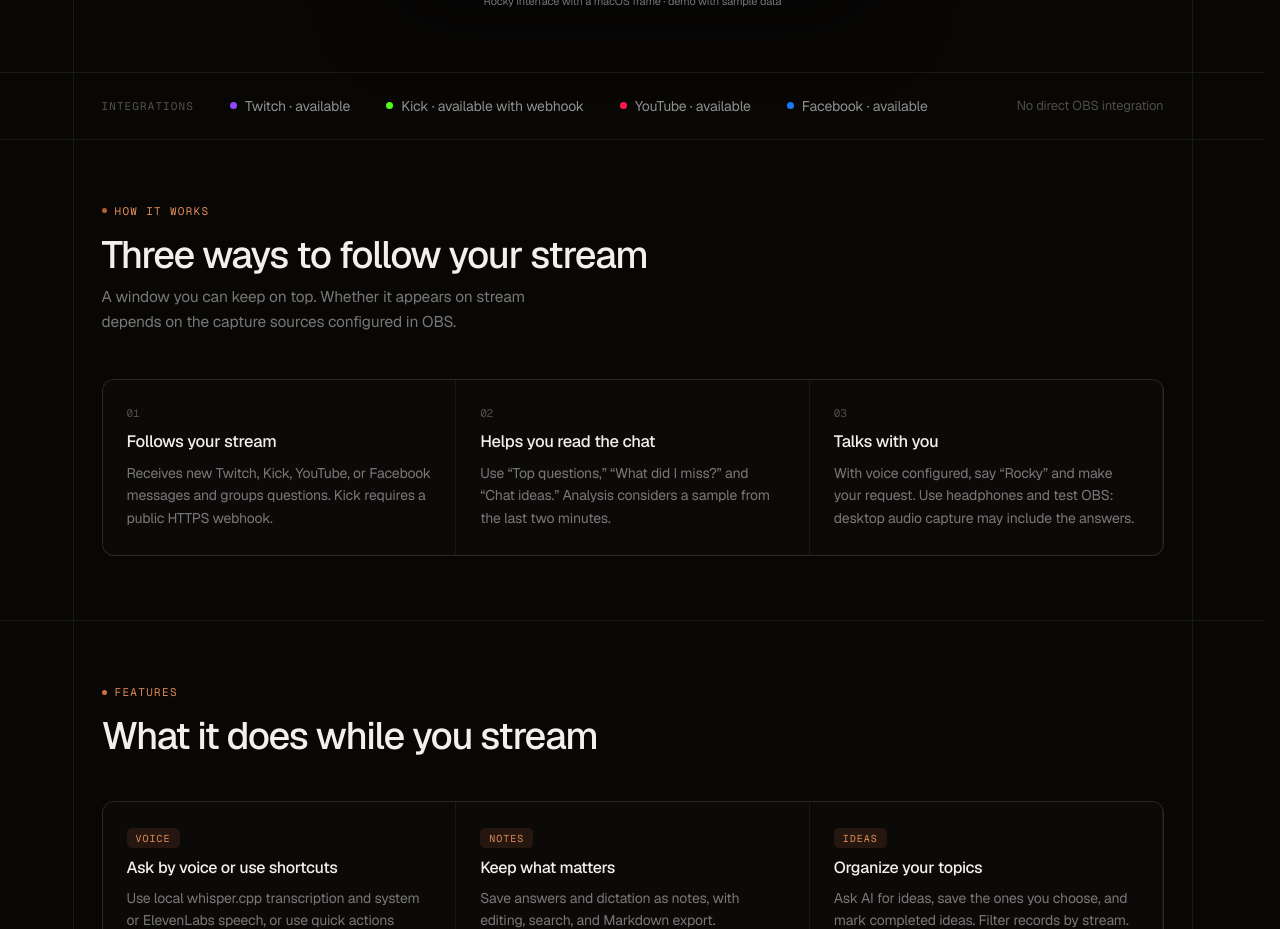
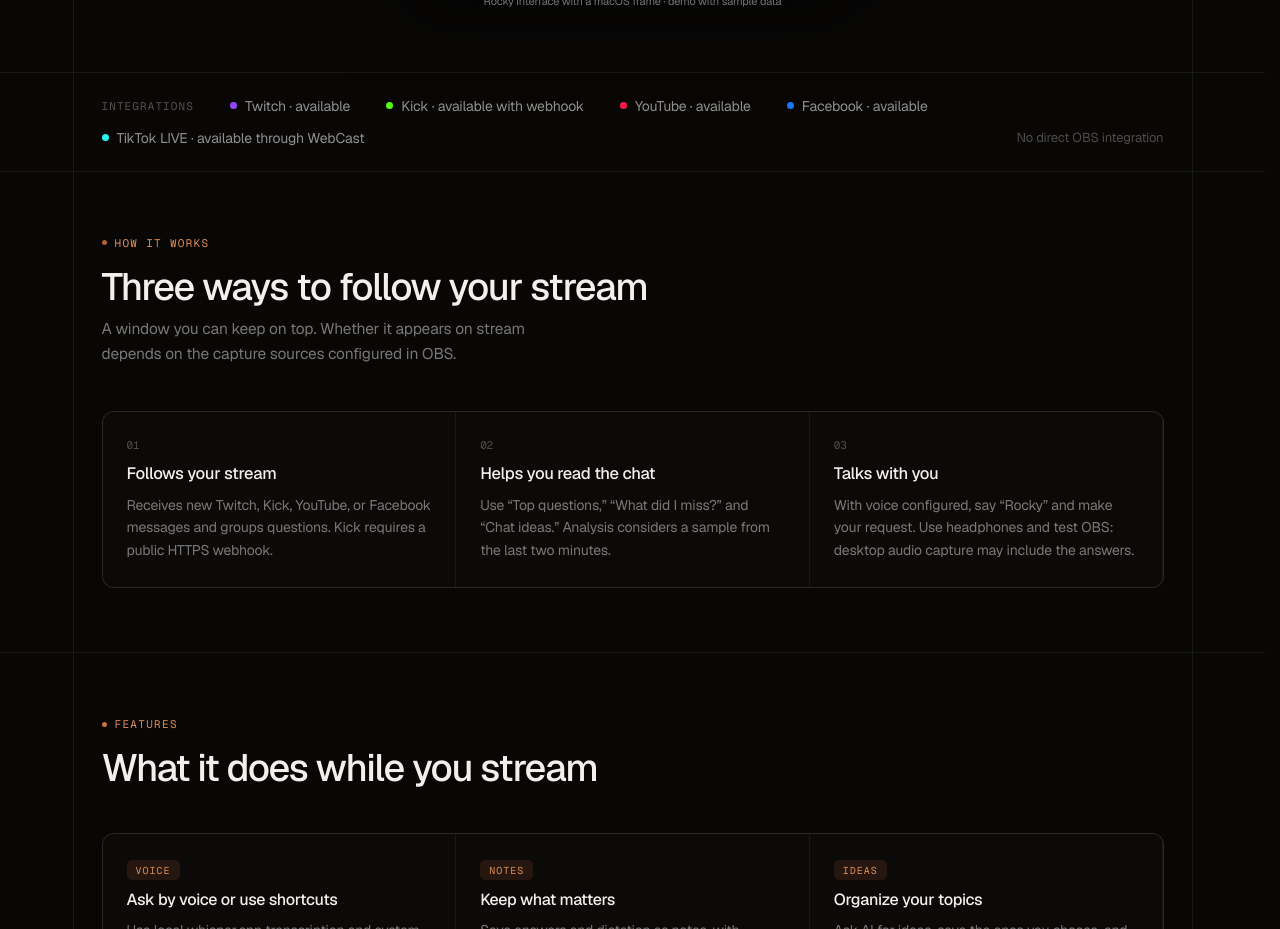
Before and after one commit to opensources-com-br/rocky, a Next.js app in the folder apps/web/: page / in a window 1280 px wide. Shown: the part 1480-2409 px from the top of the page. Built offline with nearby package versions, Linux system fonts and the light colour scheme.

Commit message:
docs: list TikTok in landing integrations

```diff
--- a/apps/web/content/landing/platforms.js
+++ b/apps/web/content/landing/platforms.js
@@ -14,6 +14,10 @@ const portuguese = [
   {
     "name": "Facebook · disponível",
     "color": "#1877f2"
+  },
+  {
+    "name": "TikTok LIVE · disponível via WebCast",
+    "color": "#25f4ee"
   }
 ];
 
@@ -21,7 +25,8 @@ const english = [
   { "name": "Twitch · available", "color": "#9146ff" },
   { "name": "Kick · available with webhook", "color": "#53fc18" },
   { "name": "YouTube · available", "color": "#ff164a" },
-  { "name": "Facebook · available", "color": "#1877f2" }
+  { "name": "Facebook · available", "color": "#1877f2" },
+  { "name": "TikTok LIVE · available through WebCast", "color": "#25f4ee" }
 ];
 
 export const getPlatforms = locale => locale === "pt-BR" ? portuguese : english;
```
